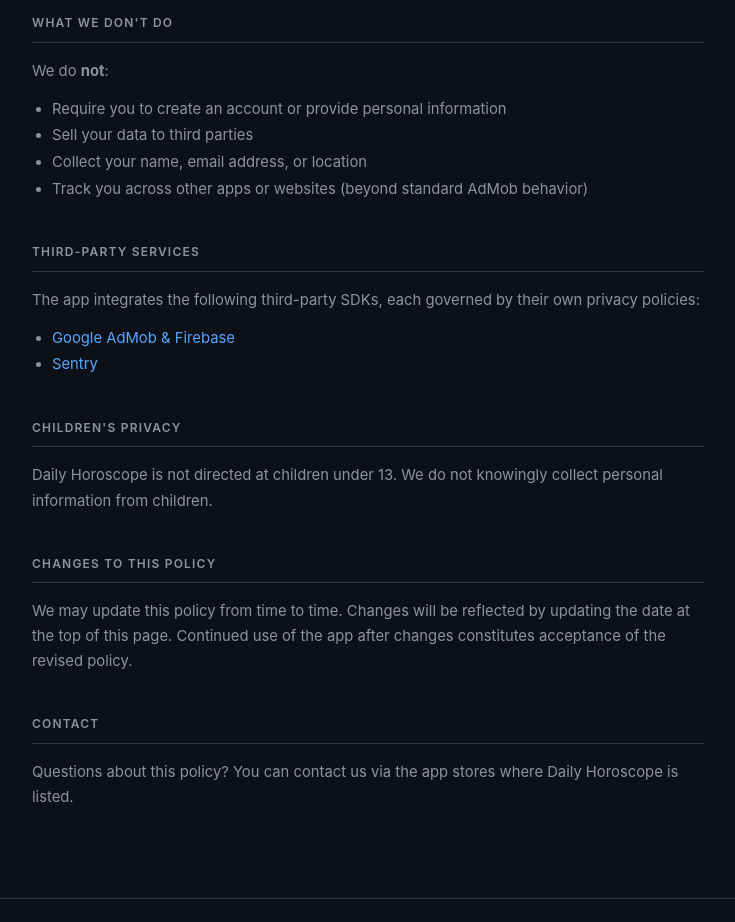
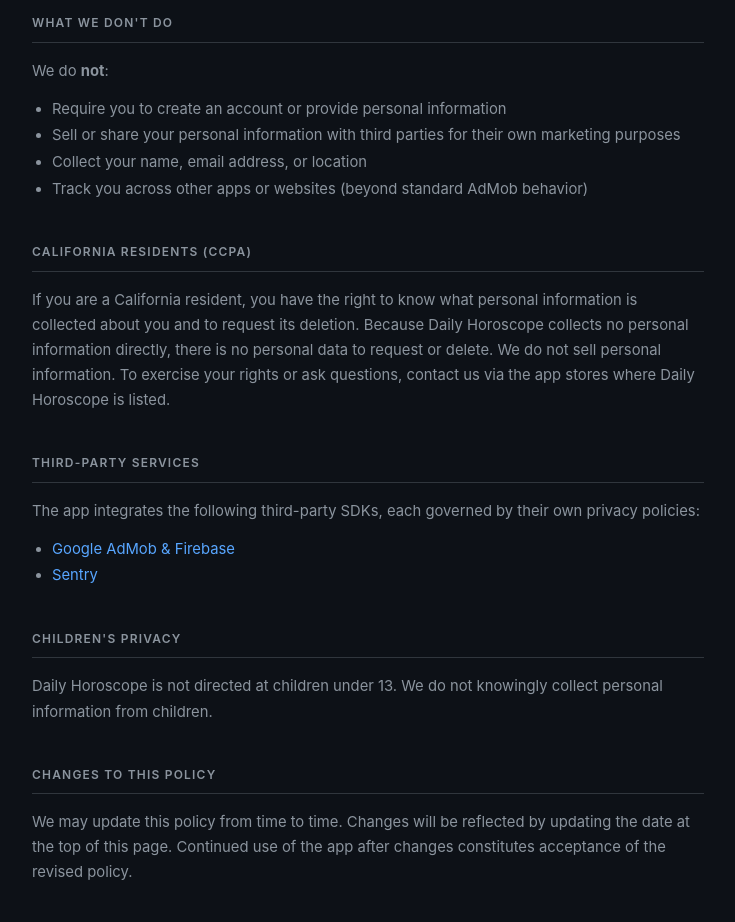
Before and after one commit to jorma16/jorma16.github.io, a plain HTML site: page privacy-policy.html in a window 1280 px wide. Shown: the part 1200-2122 px from the top of the page, without its empty margins (272-1007 px from the left). Drawn offline with Linux system fonts and the light colour scheme.

Commit message:
feat: update privacy policy to clarify data sharing practices and add CCPA section

```diff
--- a/privacy-policy.html
+++ b/privacy-policy.html
@@ -182,10 +182,15 @@
       <p>We do <strong>not</strong>:</p>
       <ul>
         <li>Require you to create an account or provide personal information</li>
-        <li>Sell your data to third parties</li>
+        <li>Sell or share your personal information with third parties for their own marketing purposes</li>
         <li>Collect your name, email address, or location</li>
         <li>Track you across other apps or websites (beyond standard AdMob behavior)</li>
       </ul>
+    </section>
+
+    <section>
+      <p class="section-label">California Residents (CCPA)</p>
+      <p>If you are a California resident, you have the right to know what personal information is collected about you and to request its deletion. Because Daily Horoscope collects no personal information directly, there is no personal data to request or delete. We do not sell personal information. To exercise your rights or ask questions, contact us via the app stores where Daily Horoscope is listed.</p>
     </section>
 
     <section>
```
